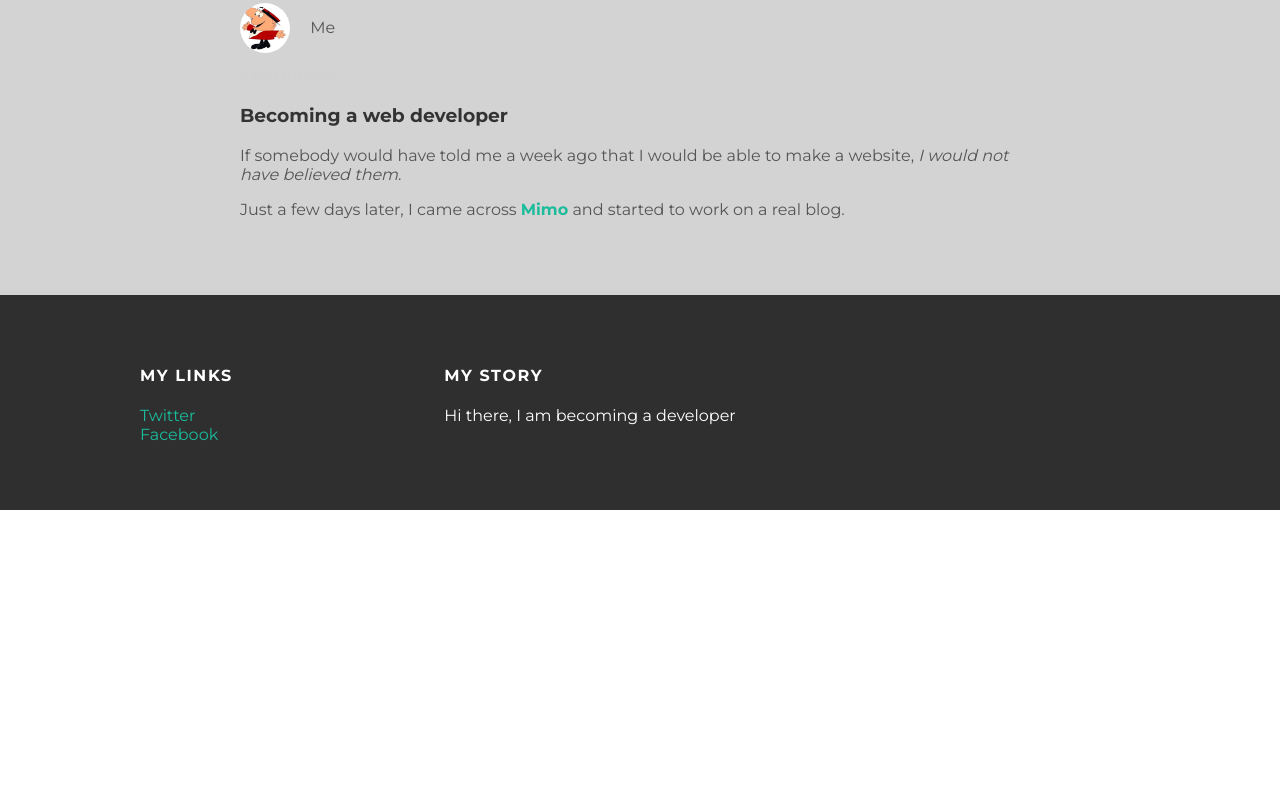
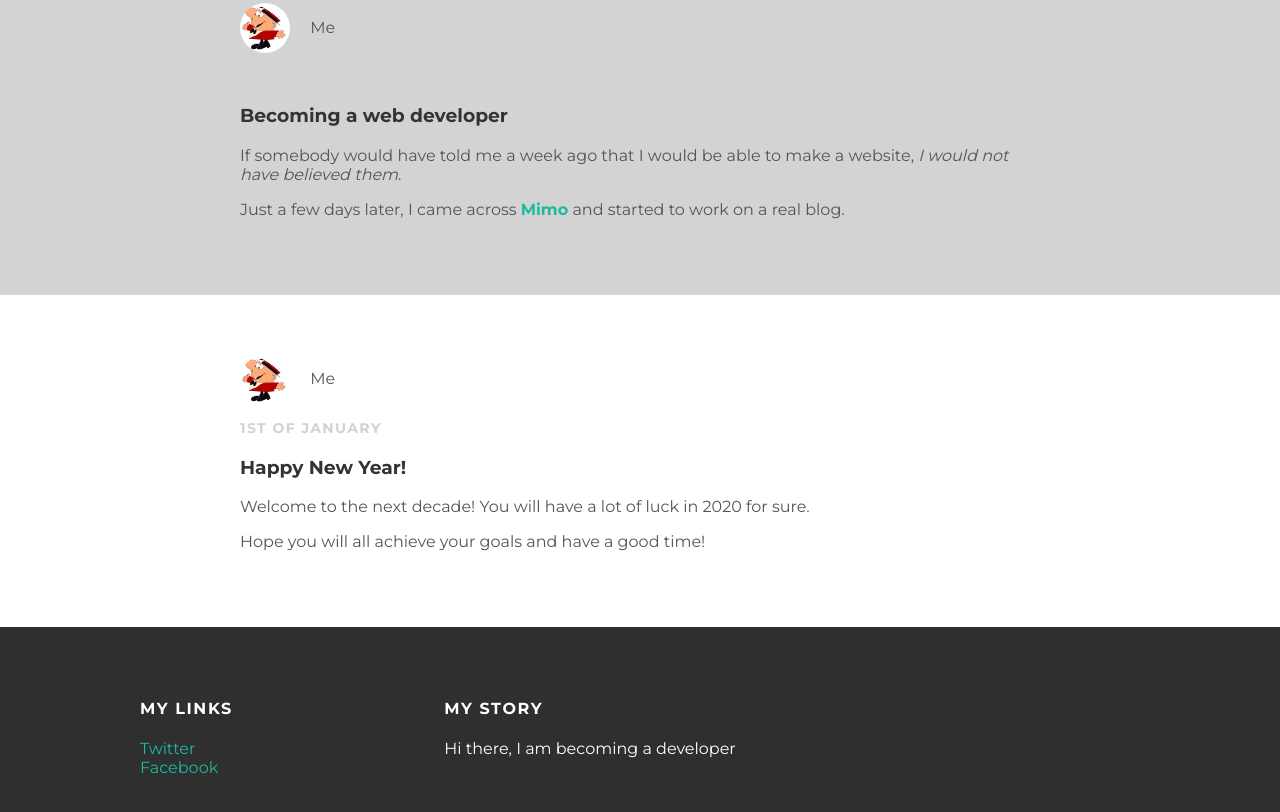
Before and after one commit to njoedicke/github.io, a plain HTML site: page index.html in a window 1280 px wide. Shown: the part 558-1370 px from the top of the page. Before the commit the page ends 1068 px from the top, so only its background shows below. Drawn offline with Linux system fonts and the light colour scheme.

Commit message:
Update index.html

```diff
--- a/index.html
+++ b/index.html
@@ -43,6 +43,20 @@
           </div>
         </div>
       </div>
+      <div class="post-container">
+       <div class="post">
+        <div class="post-author">
+            <img src="me.png" alt="me">
+            <span>Me</span>
+          </div>
+          <p class="post-date">1st of January</p>
+          <h3 class="post-title">Happy New Year!</h3>
+          <div class="post-content">
+            <p>Welcome to the next decade! You will have a lot of luck in 2020 for sure.</p>
+            <p>Hope you will all achieve your goals and have a good time!</p>
+          </div>
+        </div>
+      </div>
     </div>
     <div id="footer">
       <div class="container">
```
